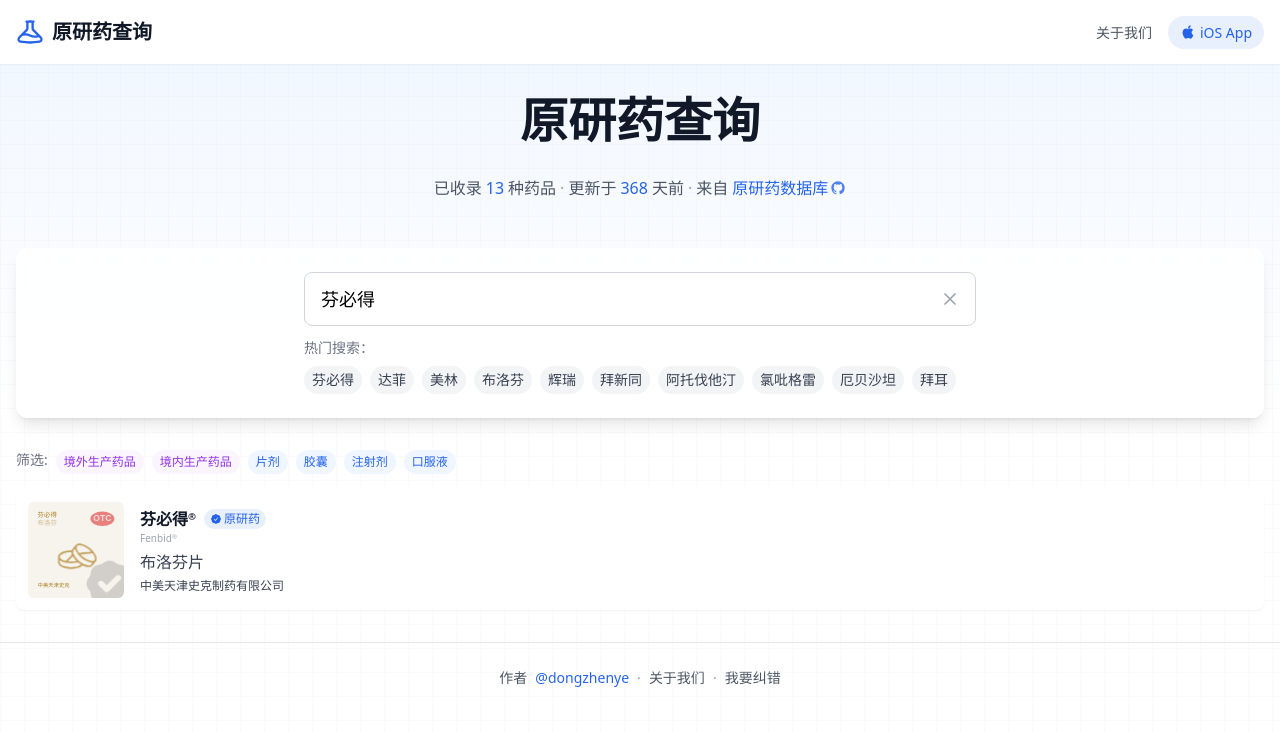
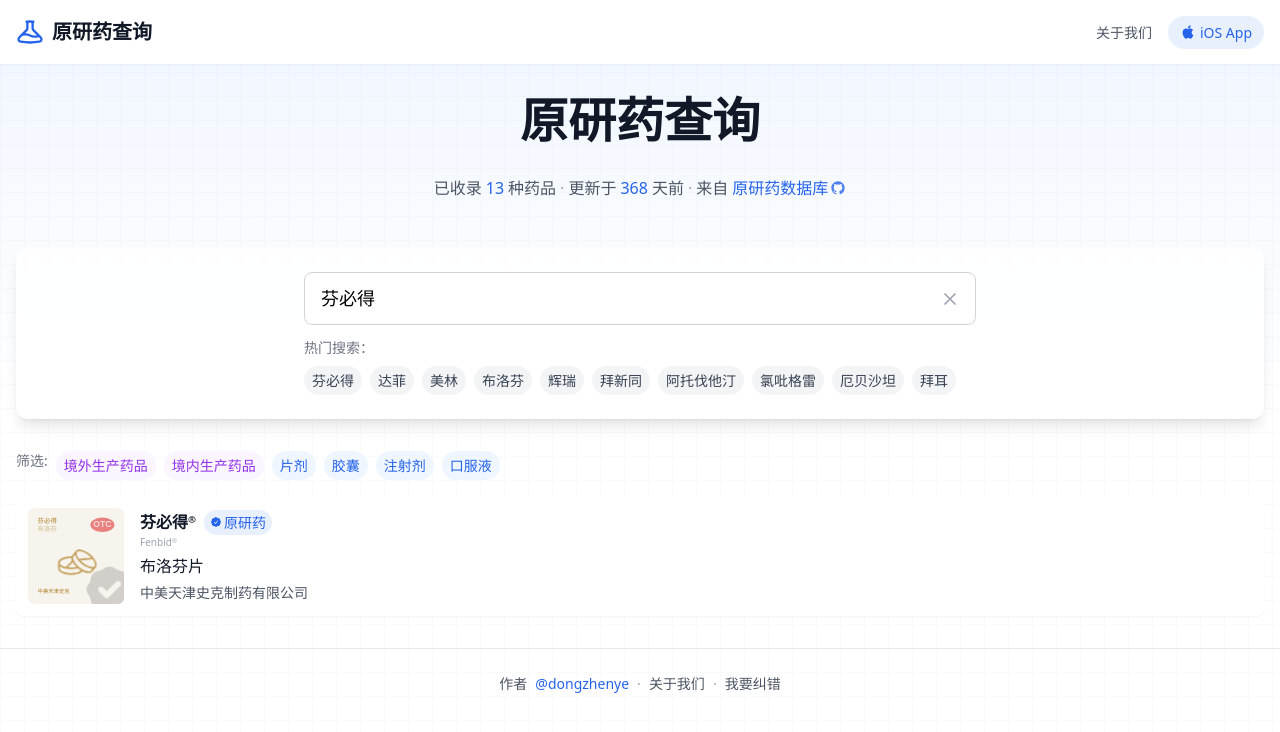
Before and after one commit to dongzhenye/yuanyanyao-web, a Next.js app: page / in a window 1280 px wide. Both pictures are taken after a click on the button "芬必得". Shown: the top 732 px of the page. Built offline with nearby package versions, Linux system fonts and the light colour scheme; what pinyin-pro would draw is missing.

Commit message:
style: unify font size in homepage based on typo docs

```diff
--- a/src/components/search/SearchBox.tsx
+++ b/src/components/search/SearchBox.tsx
@@ -57,10 +57,10 @@
           type="text"
           value={value}
           onChange={handleChange}
-          placeholder={placeholder || "输入药品名称、拼音或简拼搜索"}
-          className="w-full px-4 py-3 text-lg border border-gray-300 rounded-lg
+          placeholder={placeholder || "输入药品名称或拼音"}
+          className="w-full px-4 py-3 text-[18px] border border-gray-300 rounded-lg
             focus:ring-2 focus:ring-primary/20 focus:border-primary
-            placeholder:text-gray-400
+            placeholder:text-[18px] placeholder:text-gray-400
             transition-all duration-200 ease-in-out"
         />
         <div className="absolute right-3 top-0 h-full flex items-center">
@@ -71,6 +71,7 @@
                 onSearch('')
               }}
               className="text-gray-400 hover:text-gray-600 p-1"
+              aria-label="清除搜索"
             >
               <svg className="w-5 h-5" fill="none" viewBox="0 0 24 24" stroke="currentColor">
                 <path strokeLinecap="round" strokeLinejoin="round" strokeWidth={2} d="M6 18L18 6M6 6l12 12" />
--- a/src/components/search/SearchResults.tsx
+++ b/src/components/search/SearchResults.tsx
@@ -94,7 +94,7 @@
                       e.preventDefault()
                       onRelatedSearch('brand', drug.brandName.cn || drug.brandName.en || '')
                     }}
-                    className="text-base font-bold text-gray-900 hover:text-primary break-words"
+                    className="text-base font-bold text-gray-900 hover:text-primary break-words text-[18px]"
                     title={`搜索${drug.brandName.cn || drug.brandName.en || ''}相关药品`}
                   >
                     {drug.brandName.cn ? (
@@ -106,7 +106,7 @@
 
                   {/* 原研药标签 */}
                   {drug.isOriginal && (
-                    <span className="inline-flex items-center gap-0.5 px-1.5 py-0.5 text-xs rounded-full bg-primary/10 text-primary whitespace-nowrap">
+                    <span className="inline-flex items-center gap-0.5 px-1.5 py-0.5 text-[14px] rounded-full bg-primary/10 text-primary whitespace-nowrap">
                       <svg
                         viewBox="0 0 24 24"
                         fill="currentColor"
@@ -133,7 +133,7 @@
                       e.preventDefault()
                       onRelatedSearch('generic', drug.productName || drug.productNameEn || '')
                     }}
-                    className="text-base font-normal text-gray-700 hover:text-primary break-words"
+                    className="text-base font-normal text-gray-900 hover:text-primary break-words text-[18px]"
                     title={`搜索${drug.productName || drug.productNameEn || ''}相关药品`}
                   >
                     {drug.productName ? (
@@ -152,7 +152,7 @@
               </div>
 
               {/* 厂商名称 */}
-              <div className="mt-1 text-xs text-gray-700 truncate">
+              <div className="mt-1 text-[14px] text-gray-600 truncate">
                 <button
                   onClick={(e) => {
                     e.preventDefault()
--- a/src/components/search/SearchSuggestions.tsx
+++ b/src/components/search/SearchSuggestions.tsx
@@ -57,7 +57,7 @@
 
   return (
     <div className="mt-3" ref={containerRef}>
-      <div className="text-sm text-gray-500 mb-2">热门搜索：</div>
+      <div className="text-[14px] text-gray-500 mb-2">热门搜索：</div>
       <div className="flex flex-wrap gap-2" ref={termsContainerRef}>
         {/* 优先显示的标签 */}
         <div ref={priorityTermsRef} className="flex flex-wrap gap-2">
@@ -65,7 +65,7 @@
             <button
               key={term}
               onClick={() => onSelect(term)}
-              className="px-2 py-1 text-sm bg-gray-100 text-gray-700 rounded-full hover:bg-gray-200 transition-colors"
+              className="px-2 py-1 text-[14px] bg-gray-100 text-gray-700 rounded-full hover:bg-gray-200 transition-colors"
             >
               {term}
             </button>
@@ -78,7 +78,7 @@
             <button
               key={term}
               onClick={() => onSelect(term)}
-              className="px-2 py-1 text-sm bg-gray-100 text-gray-700 rounded-full hover:bg-gray-200 transition-colors"
+              className="px-2 py-1 text-[14px] bg-gray-100 text-gray-700 rounded-full hover:bg-gray-200 transition-colors"
             >
               {term}
             </button>
@@ -88,7 +88,7 @@
         {/* 展开/收起按钮 - 仅在移动端显示 */}
         {shouldCollapse && (
           <button
-            className="px-2 py-1 text-sm bg-gray-100 text-gray-700 rounded-full hover:bg-gray-200 transition-colors"
+            className="px-2 py-1 text-[14px] bg-gray-100 text-gray-700 rounded-full hover:bg-gray-200 transition-colors"
             onClick={() => setShowAllTerms(prev => !prev)}
           >
             {showAllTerms ? '收起' : '更多...'}
--- a/src/components/search/SearchTag.tsx
+++ b/src/components/search/SearchTag.tsx
@@ -8,7 +8,7 @@
 }
 
 export const SearchTag = ({ text, type, onClick, active }: SearchTagProps) => {
-  const baseClasses = "px-2 py-1 text-xs rounded-full transition-all duration-200"
+  const baseClasses = "px-2 py-1 text-[14px] rounded-full transition-all duration-200"
 
   // 区分筛选器标签和普通标签
   const typeClasses = onClick
@@ -33,7 +33,6 @@
     <span
       onClick={onClick}
       className={`${baseClasses} ${typeClasses} ${clickableClasses} ${activeClasses}`}
-      role={onClick ? "button" : undefined}
       tabIndex={onClick ? 0 : undefined}
     >
       {text}
--- a/src/pages/index.tsx
+++ b/src/pages/index.tsx
@@ -224,7 +224,7 @@
             </h1>
 
             {/* 优化副标题布局 */}
-            <div className="flex flex-wrap justify-center items-center gap-x-1 gap-y-2 text-base text-gray-600">
+            <div className="flex flex-wrap justify-center items-center gap-x-1 gap-y-2 text-[16px] text-gray-600">
               <div className="flex items-center">
                 <span>已收录</span>
                 <span className="mx-1 text-primary font-medium">{drugsData.meta.total}</span>
@@ -288,7 +288,7 @@
               {searchHistory.length > 0 && (
                 <button
                   onClick={handleHistoryClick}
-                  className="text-sm whitespace-nowrap text-primary hover:text-primary-dark hover:underline"
+                  className="text-[14px] whitespace-nowrap text-primary hover:text-primary-dark hover:underline"
                 >
                   返回上次搜索
                 </button>
```
